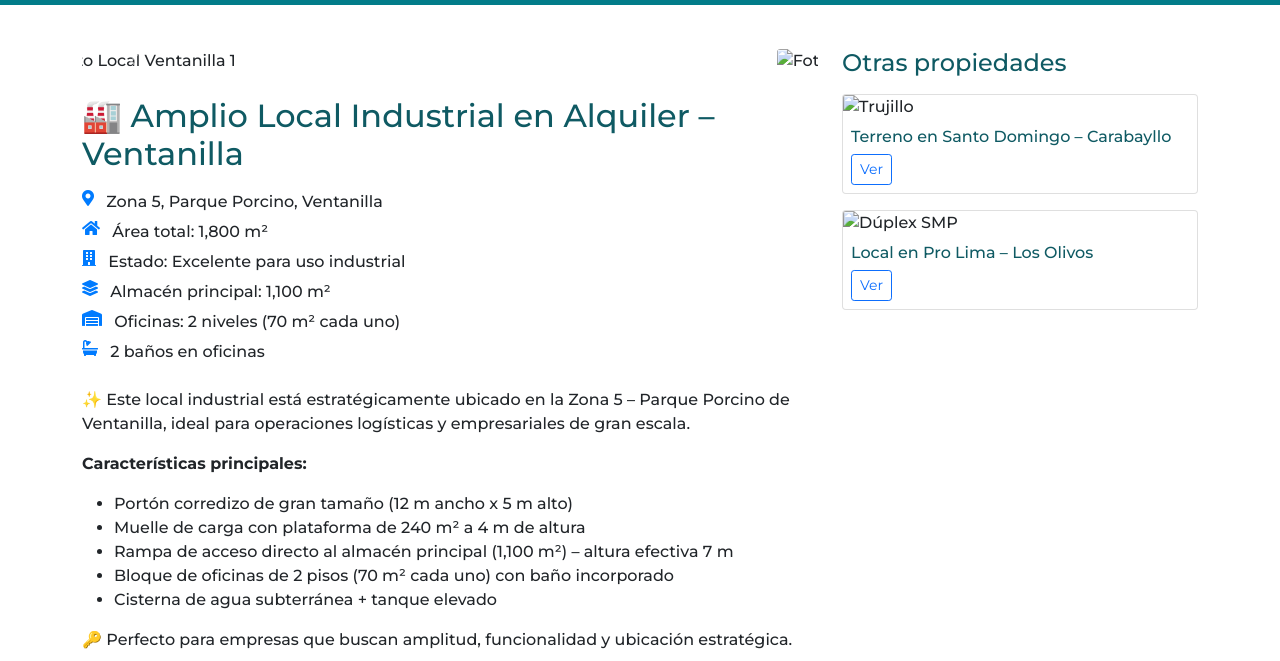
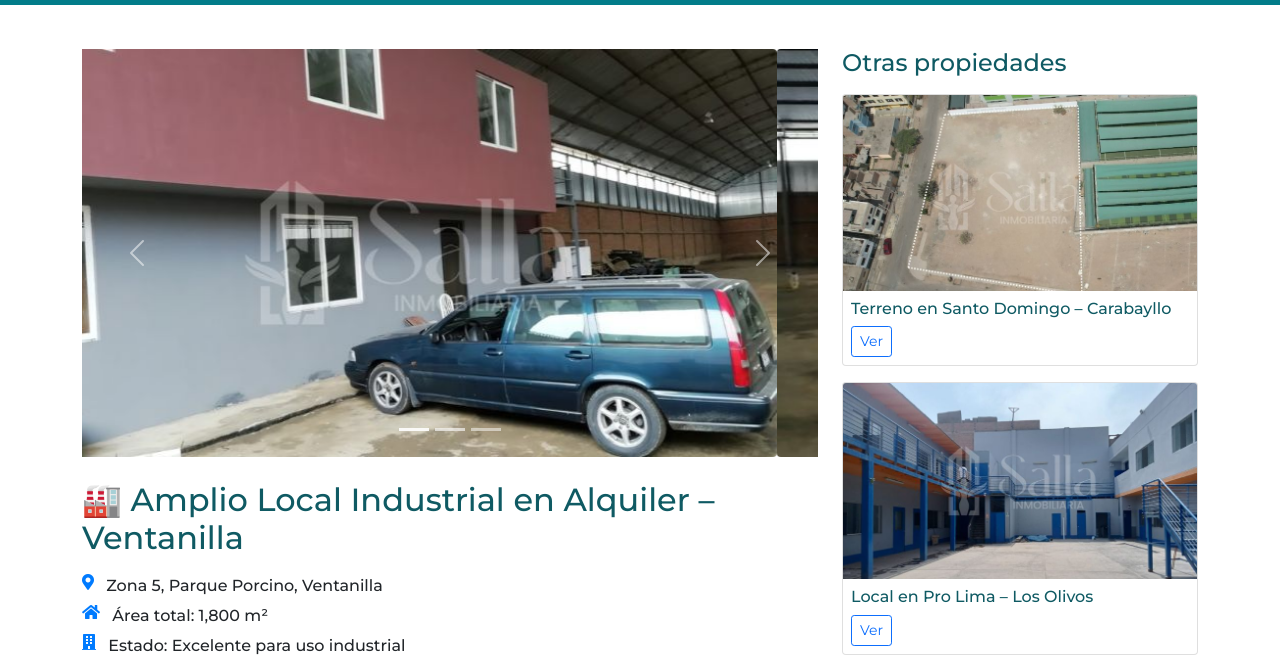
Before and after one commit to lighthousejaramy/salla-web, a plain HTML site: page detalle-pro9.html in a window 1280 px wide. Shown: the part 119-780 px from the top of the page. Drawn offline with nearby package versions, Linux system fonts and the light colour scheme.

Commit message:
Update detalle-pro9.html

```diff
--- a/detalle-pro9.html
+++ b/detalle-pro9.html
@@ -78,21 +78,21 @@
               <div class="carousel-inner">
                 <div class="carousel-item active">
                   <img
-                    src="/realestate-main/imagespropiedades/LOCALCOMERCIAL-VENTANILLA/Marcadeagua/horizontal/2.jpg"
+                    src="./imagespropiedades/LOCALCOMERCIAL-VENTANILLA/Marcadeagua/horizontal/2.jpg"
                     class="d-block w-100 rounded"
                     alt="Foto Local Ventanilla 1"
                   />
                 </div>
                 <div class="carousel-item">
                   <img
-                    src="/realestate-main/imagespropiedades/LOCALCOMERCIAL-VENTANILLA/Marcadeagua/horizontal/7.jpg"
+                    src="./imagespropiedades/LOCALCOMERCIAL-VENTANILLA/Marcadeagua/horizontal/7.jpg"
                     class="d-block w-100 rounded"
                     alt="Foto Local Ventanilla 2"
                   />
                 </div>
                 <div class="carousel-item">
                   <img
-                    src="/realestate-main/imagespropiedades/LOCALCOMERCIAL-VENTANILLA/Marcadeagua/horizontal/9.jpg"
+                    src="./imagespropiedades/LOCALCOMERCIAL-VENTANILLA/Marcadeagua/horizontal/9.jpg"
                     class="d-block w-100 rounded"
                     alt="Foto Local Ventanilla 3"
                   />
@@ -224,7 +224,7 @@
           <div class="col-md-4">
             <h4 class="mb-3">Otras propiedades</h4>
             <div class="card mb-3">
-              <img src="/realestate-main/imagespropiedades/TerrenoSantoDomingo/Marcadeagua/Horizontal/1.jpg" class="card-img-top" alt="Trujillo" />
+              <img src="imagespropiedades/TerrenoSantoDomingo/Marcadeagua/Horizontal/1.jpg" class="card-img-top" alt="Trujillo" />
               <div class="card-body p-2">
                 <h6 class="card-title">Terreno en Santo Domingo – Carabayllo</h6>
                 <a
@@ -236,7 +236,7 @@
             </div>
             <div class="card mb-3">
               <img
-                src="/realestate-main/imagespropiedades/Local Pro lima/Marcadeagua/Horizontal/3.jpg"
+                src="imagespropiedades/Local Pro lima/Marcadeagua/Horizontal/3.jpg"
                 class="card-img-top"
                 alt="Dúplex SMP"
               />
```
